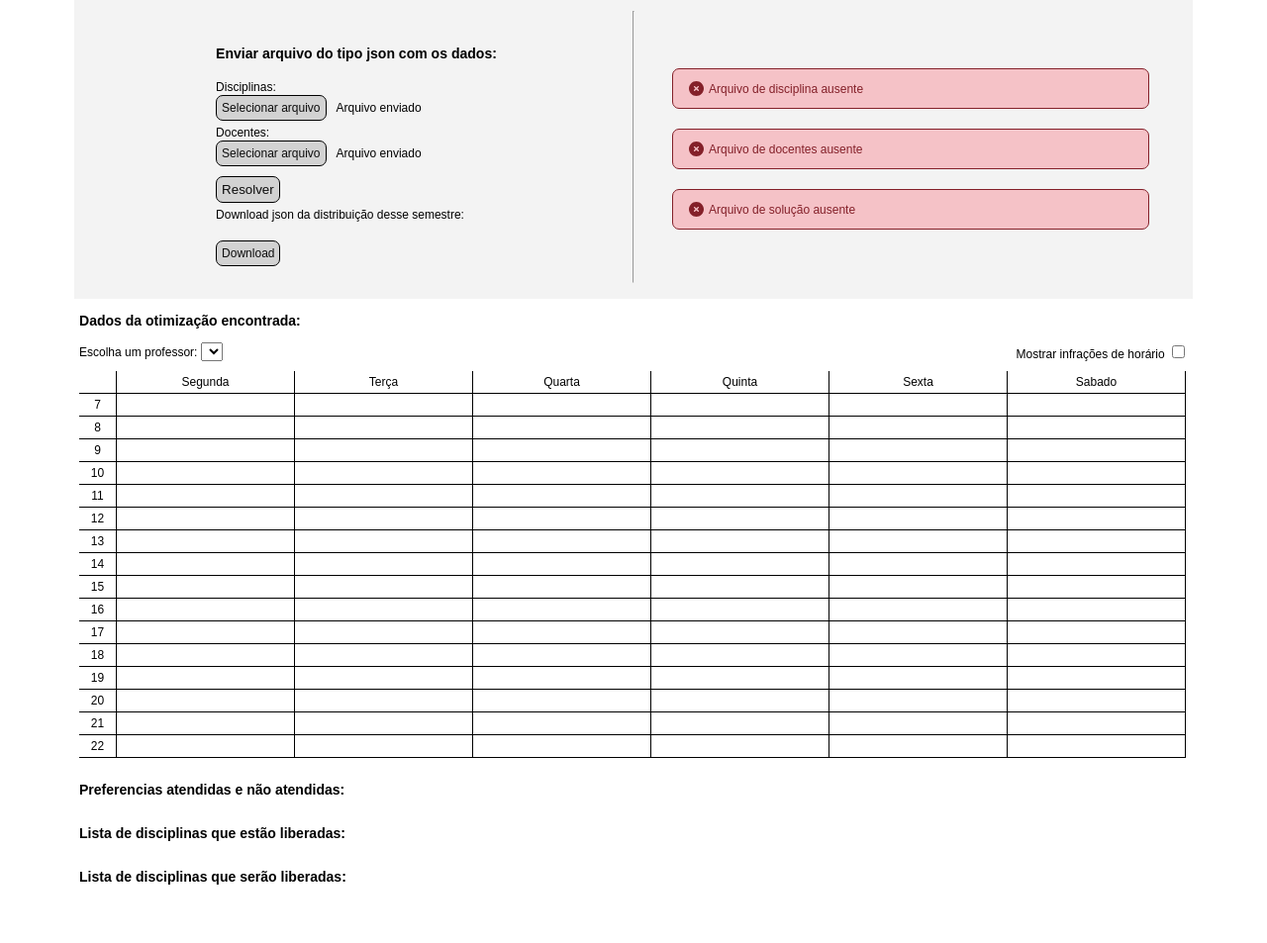
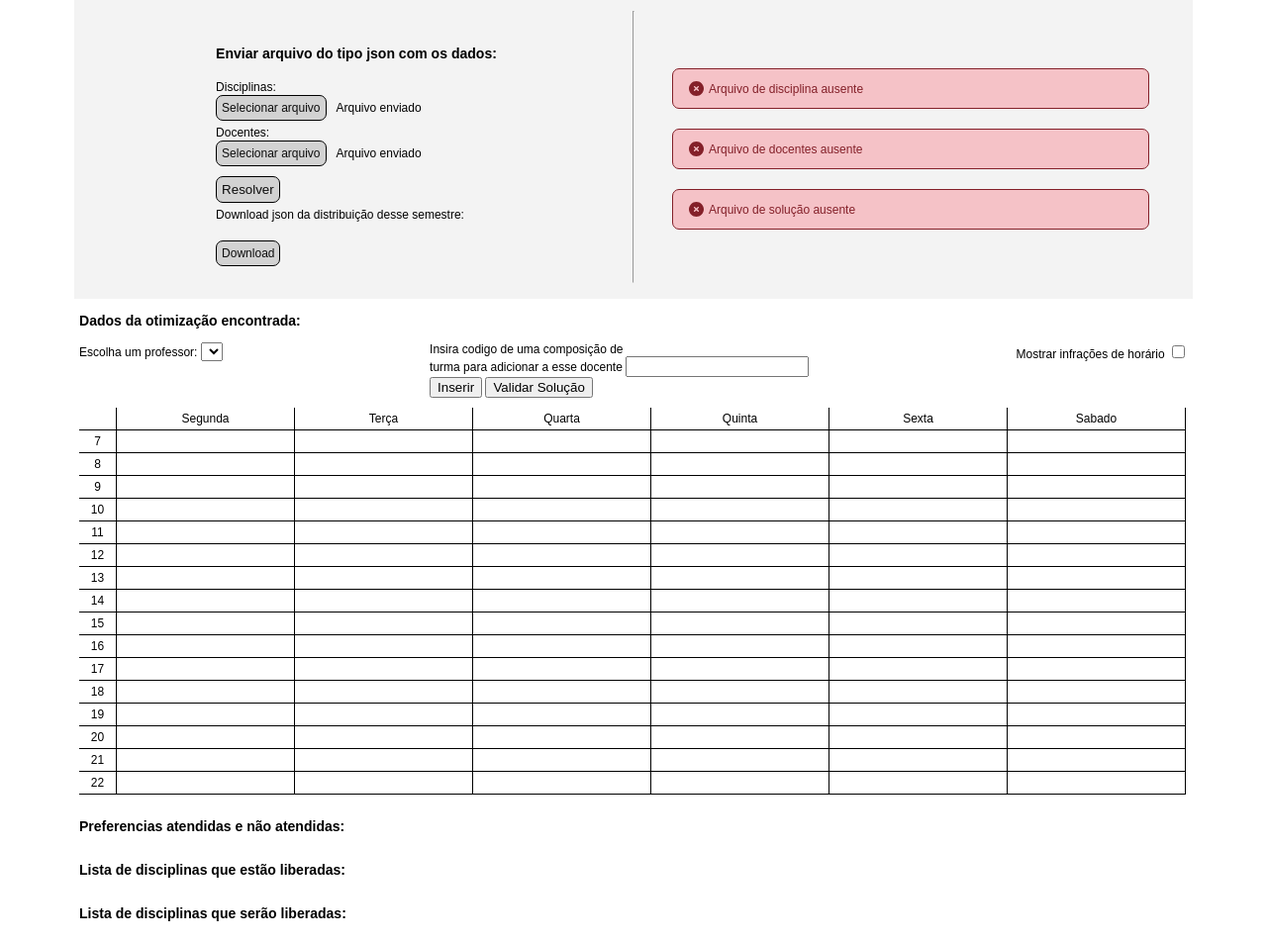
Before and after one commit to ElMigu17/TCC, a Flask app: page / in a window 1280 px wide. Shown: the part 26-979 px from the top of the page at 99% size. Before the commit the page ends 920 px from the top, so only its background shows below. Run offline with Flask 3, Linux system fonts and the light colour scheme; lists and menus that the app fills with data are empty; style sheets or scripts are compiled from the project's sources.

Commit message:
feita troca de disciplinas e validação da possível solução

```diff
--- a/app.py
+++ b/app.py
@@ -242,6 +242,35 @@ def converte_solucao_csv():
     with open('data/solucao.csv', 'w') as file:
         file.write(dados_output)
 
+
+@app.route('/validar_solucao/', methods=['POST'])
+def validar_solucao():
+    pares_restricao = []
+    for par in request.json['pares_restricao']:
+        pares_restricao.append((par[0], par[1]))
+
+
+    retorno = 'Optimization'
+    dist_grad = distribuicao_graduacao()
+
+    with open('data/docentes.json', 'r') as file:
+        docentes = json.load(file)
+
+    with open('data/disciplinas.json', "r") as file:
+        disciplinas = json.load(file)
+
+    dados_solucao = dist_grad.valida(disciplinas, docentes, pares_restricao)
+
+    if dados_solucao:
+        with open('data/solucao.json', "w") as file:
+            json.dump(arr_man.array_object_to_dict(dist_grad.docentes), file)
+        with open('data/dados_solucao.json', "w") as file:
+            json.dump(dados_solucao, file)
+    else:
+        return 'No solution found'
+    return retorno
+
+
 if __name__ == '__main__':
     app.run(debug=True)
 
--- a/static/script.js
+++ b/static/script.js
@@ -1,6 +1,7 @@
 var dados_solucao = null;
 var tipo_arquivo = "json";
 var mostra_conflito = false;
+var par_disc_doc_obrigatorio = []
 
 def_display_na_classe("csv", "none");
 def_display_na_classe("json", "flex");
@@ -24,6 +25,7 @@ function get_dados_solucao(){
         dataType: "json",
         success: function(data) {
             dados_solucao = data["docentes"];
+            console.log(dados_solucao)
             mostra_analise_solucao(data["dados_solucao"])
             coloca_nome_no_select();
             organiza_tabelas_preferencias();
@@ -45,6 +47,29 @@ function download_link(){
             window.alert(xhr.responseText)
         }
     });
+}
+
+function get_docente_por_nome(nome){
+    retorno = false
+    dados_solucao.forEach( (dado) => {
+        if(dado["nome"] == nome){
+            retorno = dado
+        }
+    })
+    return retorno;
+}
+function get_disciplina_por_codigo(codigo){
+    let retorno = false
+    for(let i=0; i<dados_solucao.length; i++){
+        dado = dados_solucao[i]["disciplinas_dados"]
+        for(let j=0; j<dado.length; j++){
+            dis = dado[j]
+            if(string_cod_turma(dis) == codigo){
+                return dis
+            }
+        }
+    }
+    return retorno;
 }
 
 //Arquivo
@@ -266,7 +291,6 @@ function erros_de_leitura(e){
         dataType: "json",
         success: function(data) {
             document.getElementById("erros-de-leitura").style.display = "flex";
-            console.log(data)
             cria_info_erro(data["incoerencias"]);
         },
         error: function(xhr, status, error) {
@@ -279,7 +303,6 @@ function fecha_erros_de_leitura(e){
     e.preventDefault();
     document.getElementById("erros-de-leitura").style.display = "none";
 }
-
 function cria_info_erro(erros){
     let tabela = document.getElementById("erros-de-leitura-interno");
     tabela.innerHTML = "";
@@ -337,7 +360,6 @@ function cria_info_erro(erros){
         titulo.innerHTML = tipos_pra_titulo[tipo];
 
         let list = document.createElement("ul");
-        console.log(erros);
 
 
         mensagens[tipo].forEach((text) => {
@@ -386,6 +408,94 @@ function alternar_mudanca_conflito(){
     }
     coloca_nome_no_select();
     limapr_tabela();
+}
+    //Find class
+function acha_cod_por_parte(){
+    const codigo = document.getElementById("insere_cod_disciplinas").value;
+    document.getElementById("cod_disciplinas").style.display="flex";
+    const datalist = document.getElementById("cod_disciplinas");
+
+    dados_solucao.forEach((doc) => {
+        doc.disciplinas.forEach((dis) =>{
+            if(dis.includes(codigo)){
+                let nova_option = document.createElement("option");
+                nova_option.value = dis;
+                datalist.appendChild(nova_option);
+            }
+        })
+    })
+}
+function inserir_par_obrigatorio(){
+    const codigo = document.getElementById("insere_cod_disciplinas").value;
+    const nome_docente = document.getElementById("nome_docentes").value;
+    const doc = get_docente_por_nome(nome_docente.replace("*", ""))
+    const dis = get_disciplina_por_codigo(codigo)
+    par_disc_doc_obrigatorio.push([doc, dis])
+}
+function validar_solucao(){
+    par_disc_doc_obrigatorio_para_envio = []
+    disc_alocadas = {}
+
+    console.log("aaaaaaaaaaaaaa", par_disc_doc_obrigatorio)
+    for(let i=0; i<par_disc_doc_obrigatorio.length; i++){
+        disc_alocadas[par_disc_doc_obrigatorio[i][1].pos] = par_disc_doc_obrigatorio[i][0].pos
+        par_disc_doc_obrigatorio_para_envio.push([par_disc_doc_obrigatorio[i][0].pos, par_disc_doc_obrigatorio[i][1].pos])
+    }
+
+
+    for(let i=0; i<dados_solucao.length; i++){
+        doc = dados_solucao[i]
+        dado = doc["disciplinas_dados"]
+        for(let j=0; j<dado.length; j++){
+            dis = dado[j]
+            if(disc_alocadas[dis.pos] == undefined){
+                par_disc_doc_obrigatorio_para_envio.push([doc.pos, dis.pos])
+            }
+            else{
+                console.log(dis.pos)
+            }
+        }
+    }
+
+    $.ajax({
+        type: "POST",
+        url: "validar_solucao",
+        data: JSON.stringify({"pares_restricao": par_disc_doc_obrigatorio_para_envio}),
+        contentType: 'application/json;charset=UTF-8',
+        success: function(response) {
+            console.log(response)
+            if(response == 'No solution found'){
+                alert("Não foi encontrada solução")
+            }
+            else if(typeof response == typeof Object()){
+                if("erro" in response){
+                    alert(response["erro"])
+                }
+                else{
+                    response_str = ''
+                    for(let i in response){
+                        response_str += '\n' + i;
+                        turmas_str = '';
+                        for(let j in response[i]){
+                            turmas_str += response[i][j] + ", "
+                        }
+
+                        response_str += ': ' + turmas_str
+                    }
+
+                    alert("Na hora de fazer a leitura dos arquivos csv, algumas materias antigas aparentemente não foram lecionadas por docentes que lecionarão na solução ou houve uma confusão por haverem nomes indistinguiveis (como Fulano, Fulano de Tal e Fulano Silva). Isso pode ter ocorrido devido a um erro na escrita do nome do doscente. Com isso, segue a lista para futura verificação: \n" + response_str)
+                }
+            }
+            else{
+                get_dados_solucao();
+                verifica_existencia_arquivo();
+                setTimeout(() => materias_liberadas(), 500);
+            }
+        },
+        error: function(xhr, status, error) {
+            console.error(xhr, status, error);
+        }
+    });
 }
 
     //Tabela
@@ -590,6 +700,8 @@ $(document).ready(function() {
     verifica_existencia_arquivo();
     adiciona_listeners_nos_botoes_arquivo();
 
+    document.getElementById("insere_cod_disciplinas").addEventListener("change", acha_cod_por_parte)
     document.getElementById("nome_docentes").addEventListener("change", select_docente)
+
     setTimeout(() => materias_liberadas(), 2400);
 });
--- a/templates/index.html
+++ b/templates/index.html
@@ -189,17 +189,34 @@
                 </div>
             </div>
 
+
             <div id="dados_solucao">
                 <h3>Dados da otimização encontrada:</h3>
             </div>
+
             <div class="config-tab">
                 <div>
                     <label for="nome_docentes">Escolha um professor:</label>
                     <select name="nome_docentes" id="nome_docentes"></select>
                 </div>
+
+                <div>
+                    <label>
+                        Insira codigo de uma composição de <br> turma para adicionar a esse docente
+                    </label>
+                    <input id="insere_cod_disciplinas" type="text" name="cod_disciplinas" list="cod_disciplinas">
+                    <datalist id="cod_disciplinas" style="display: flex;">
+                    </datalist>
+                    <button onclick="inserir_par_obrigatorio()">Inserir</button>
+                    <button onclick="validar_solucao()">Validar Solução</button>
+                </div>
                 <label for="nome_docentes">Mostrar infrações de horário
                     <input onclick="alternar_mudanca_conflito()" type="checkbox" id="mostra_conflito" checked>
                 </label>
+            </div>
+
+            <div class="mudanca">
+
             </div>
             <div>
                 <table id="horario"></table>
```
Also changed, not shown: solver/Modelo.py (+21 -0 lines).
